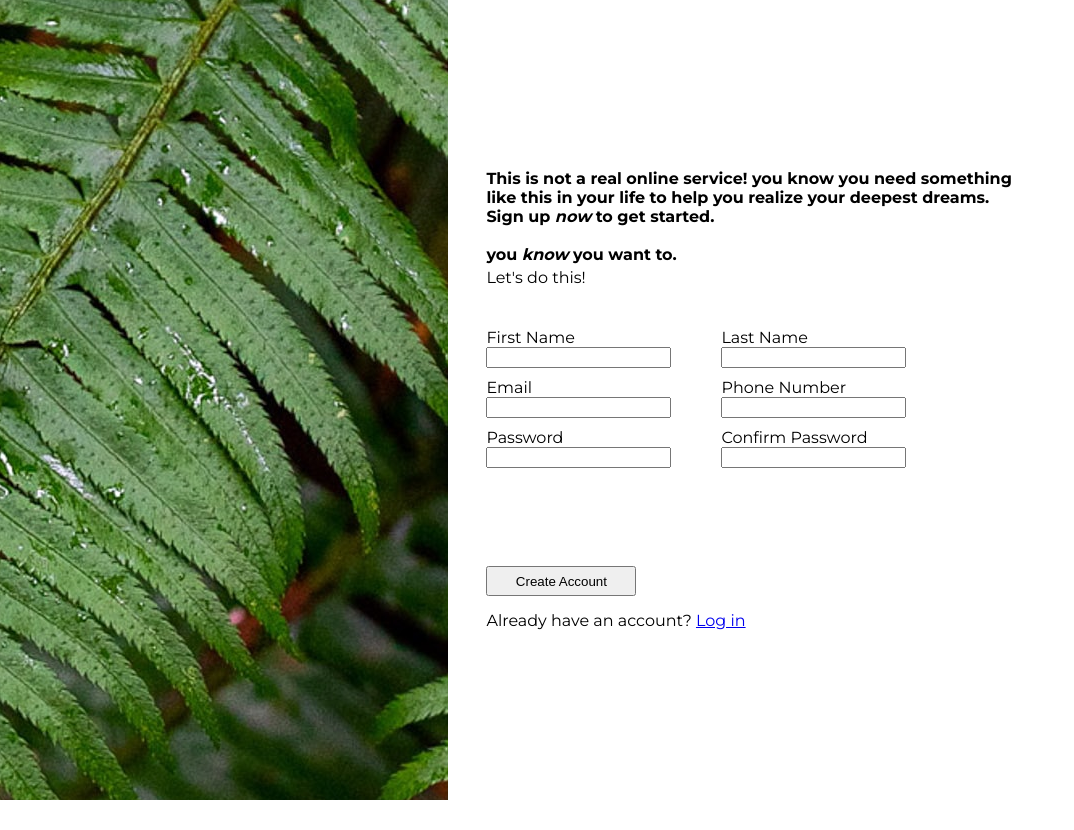
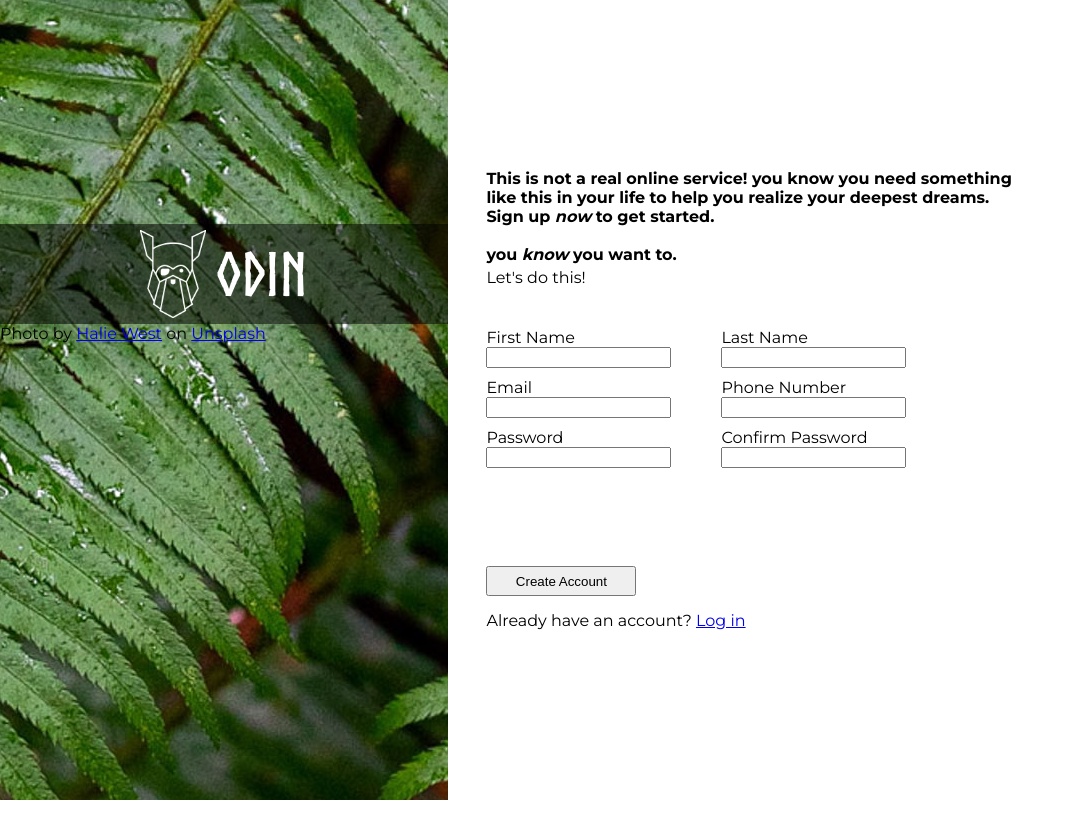
Before and after one commit to Nick90903/sign-up-form, a plain HTML site: page index.html in a window 1280 px wide. Shown: the whole page, without its empty margins (0-1074 px from the left). Drawn offline with Linux system fonts and the light colour scheme.

Commit message:
added logo and caption /b
Broken full length. Fixing

```diff
--- a/index.html
+++ b/index.html
@@ -12,7 +12,13 @@
 </head>
 <body>
     <div class="main">
-        <div class="picture"></div>
+        <div class="picture">
+            <div class="logo-background">
+                <img class="logo" src="./resources/images/sidebar-odin.png">
+                <div class="logo-text"> ODIN</div>
+            </div>
+            <div class="caption">Photo by <a href="https://unsplash.com/@haliewestphoto">Halie West</a> on <a href="https://unsplash.com/photos/25xggax4bSA">Unsplash</a></div>
+        </div>
         <div class="right-main">
             <div class="holder">
                 <div class="top-container">
--- a/style.css
+++ b/style.css
@@ -1,3 +1,8 @@
+@font-face {
+    font-family: logoFont;
+    src: url(./resources/fonts/Norse-Bold.otf);
+  }
+
 body {
     margin: 0px;
     font-family: Montserrat ,'Times New Roman', Times, serif;
@@ -90,3 +95,24 @@ button {
 .italic {
     font-style: italic;
 }
+
+.logo-background {
+    height: 100px;
+    width: 100%;
+    background-color: rgba(0, 0, 0, 0.523);
+    margin-top: 28vh;
+    display: flex;
+    align-items: center;
+    justify-content: center;
+}
+
+.logo {
+    height: 88px;
+}
+
+.logo-text {
+    font-family: logoFont;
+    color: white;
+    font-size: 60px;
+    margin-left: 10px;
+}
```
Also changed, not shown: resources/fonts/Norse-Bold.otf (added).
